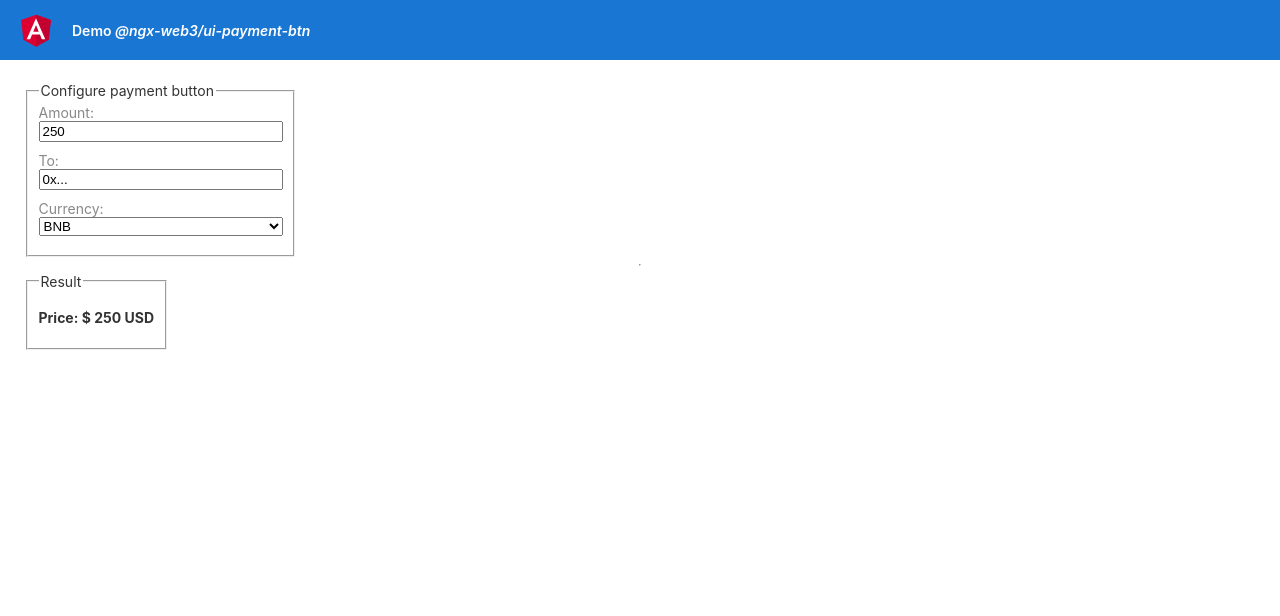
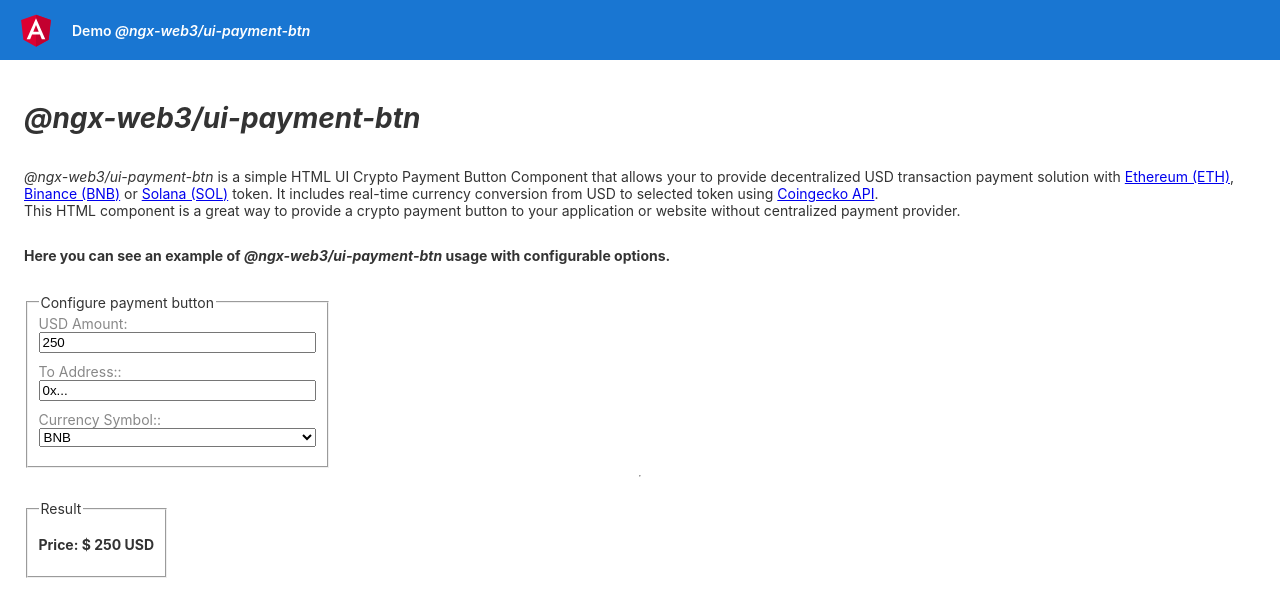
Before and after one commit to ngx-web3/payment-btn-angular-demo, an Angular app: page / in a window 1280 px wide. Shown: the top 616 px of the page. Built offline with nearby package versions, Linux system fonts and the light colour scheme.

Commit message:
refactor: add desc

```diff
--- a/package.json
+++ b/package.json
@@ -6,7 +6,7 @@
     "start": "ng serve",
     "build": "ng build",
     "watch": "ng build --watch --configuration development",
-    "deploy": "firebase deploy --only hosting:crypto-payment-btn",
+    "deploy": "ng build && firebase deploy --only hosting:crypto-payment-btn",
     "test": "ng test"
   },
   "private": true,
@@ -19,7 +19,7 @@
     "@angular/platform-browser": "~13.2.1",
     "@angular/platform-browser-dynamic": "~13.2.1",
     "@angular/router": "~13.2.1",
-    "@ngx-web3/ui-payment-btn": "0.0.5",
+    "@ngx-web3/ui-payment-btn": "latest",
     "rxjs": "~6.6.0",
     "tslib": "^2.2.0",
     "zone.js": "~0.11.4"
--- a/src/app/app.component.html
+++ b/src/app/app.component.html
@@ -10,25 +10,42 @@
 
 <div class="content" role="main">
 
+  <h1>
+    <i>@ngx-web3/ui-payment-btn</i>
+  </h1>
+
+  <p>
+    <i>@ngx-web3/ui-payment-btn</i> is a simple HTML UI Crypto Payment Button Component that allows your to provide decentralized USD transaction payment solution with <a href="https://ethereum.org/en/">Ethereum (ETH)</a>, <a href="https://www.binance.com/">Binance (BNB)</a> or <a href="https://solana.com/">Solana (SOL)</a> token.
+    It includes real-time currency conversion from USD to selected token using <a href="https://www.coingecko.com/en/api">Coingecko API</a>.
+    <br/>
+    This HTML component is a great way to provide a crypto payment button to your application or website without centralized payment provider.
+  </p>
+
+  <p>
+    <b>
+      Here you can see an example of <i>@ngx-web3/ui-payment-btn</i> usage with configurable options.
+    </b>
+  </p>
+
   <!-- Reactive Form to configure `@ngx-web3/ui-payment-btn` params options -->
   <form *ngIf="form" [formGroup]="form">
     <fieldset>
       <legend>Configure payment button</legend>
       <div>
         <label for="amount">
-          Amount:
+          USD Amount:
           <input type="number" formControlName="amount" placeholder="amount" /><br/>
         </label>
       </div>
       <div>
         <label for="to">
-          To:
+          To Address::
           <input type="text" formControlName="to" placeholder="your ens address" /><br/>
         </label>
       </div>
       <div>
         <label for="symbol">
-          Currency:
+          Currency Symbol::
           <select title="symbol" formControlName="symbol">
             <option value="">Select a token</option>
             <option value="BNB">BNB</option>
@@ -38,6 +55,7 @@
       </div>
     </fieldset>
   </form>
+
   <hr/>
 
   <form>
--- a/src/app/app.component.scss
+++ b/src/app/app.component.scss
@@ -41,6 +41,7 @@
     box-sizing: border-box;
   }
   form {
+    margin-top: 1rem;
     width: auto;
     display: inline;
   }
```
Also changed, not shown: 1 other file (tests, documents, lock files or other folders).
